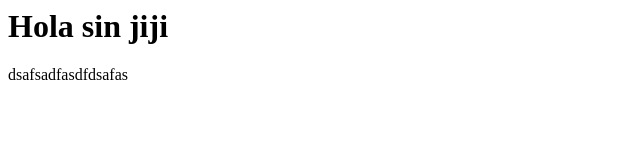
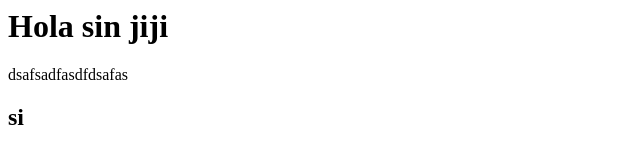
Before and after one commit to Deymoslor/practica_git, a plain HTML site: page index.html in a window 1280 px wide. Shown: the full height of the page, 0-640 px from the left. Drawn offline with Linux system fonts and the light colour scheme.

Commit message:
algo mas en el index

```diff
--- a/index.html
+++ b/index.html
@@ -1 +1,2 @@
 <h1>Hola sin jiji</h1>dsafsadfasdfdsafas
+<h2>si</h2>
```
